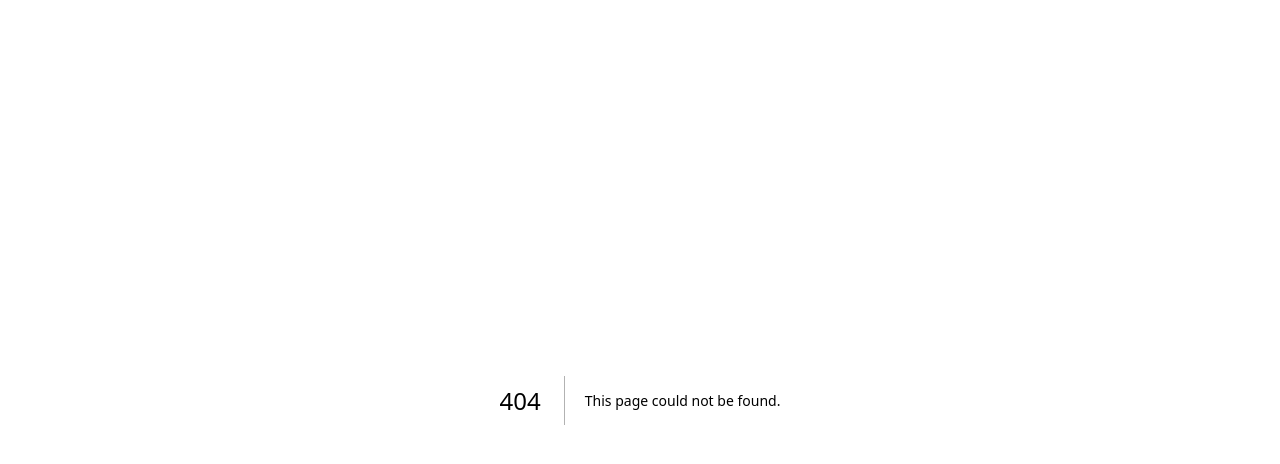
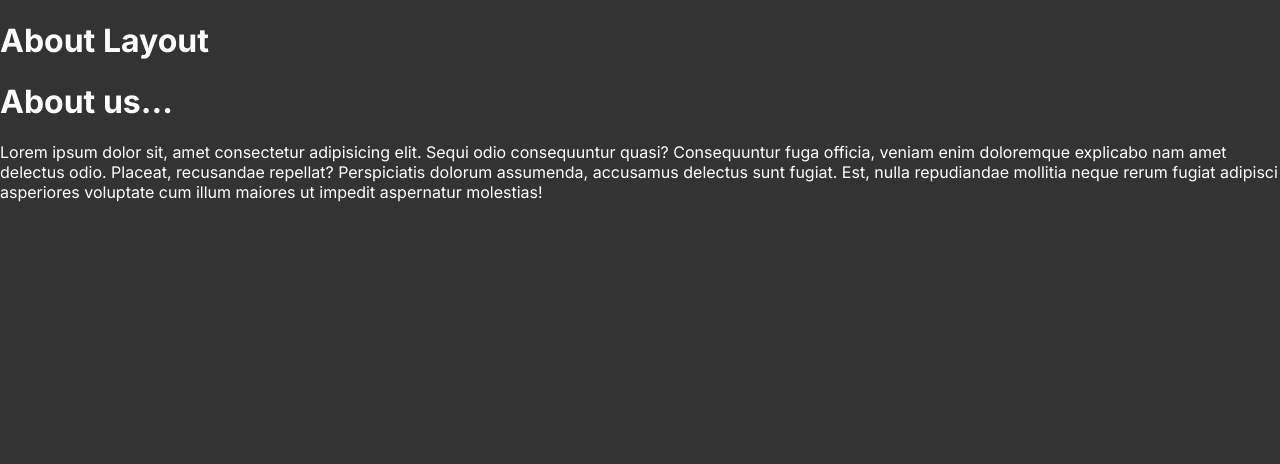
Before and after one commit to eleerogers/course-finder, a Next.js app: page /about in a window 1280 px wide. Before the commit this address had no page. Shown: the top 464 px of the page. Built offline with nearby package versions, Linux system fonts and the light colour scheme.

Commit message:
add team and about pages, with layout

```diff
--- /dev/null
+++ b/app/about/layout.tsx
@@ -0,0 +1,14 @@
+const AboutLayout = ({
+  children
+} : {
+  children: React.ReactNode
+}) => {
+  return (
+    <div>
+      <h1>About Layout</h1>
+      {children}
+    </div>
+  )
+}
+
+export default AboutLayout
--- /dev/null
+++ b/app/about/page.tsx
@@ -0,0 +1,8 @@
+const AboutPage = () => {
+  return ( <div>
+    <h1>About us...</h1>
+    <p>Lorem ipsum dolor sit, amet consectetur adipisicing elit. Sequi odio consequuntur quasi? Consequuntur fuga officia, veniam enim doloremque explicabo nam amet delectus odio. Placeat, recusandae repellat? Perspiciatis dolorum assumenda, accusamus delectus sunt fugiat. Est, nulla repudiandae mollitia neque rerum fugiat adipisci asperiores voluptate cum illum maiores ut impedit aspernatur molestias!</p>
+  </div> );
+}
+
+export default AboutPage;
```
Also changed, not shown: app/about/team/page.tsx (added, +9 -0 lines), app/page.tsx (+10 -1 lines).
